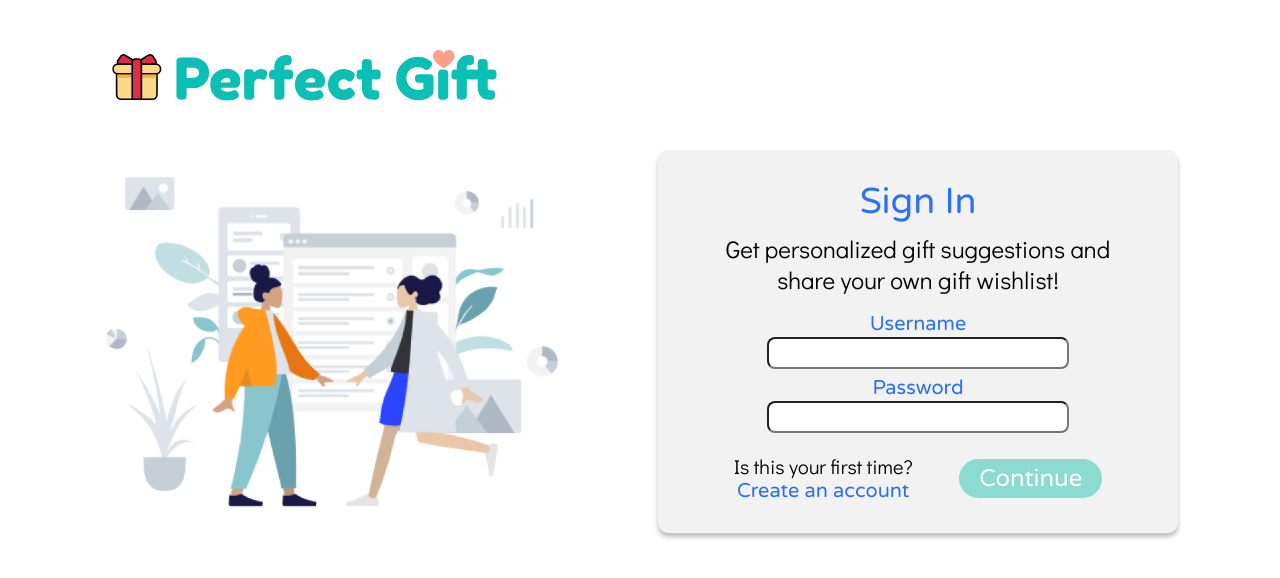
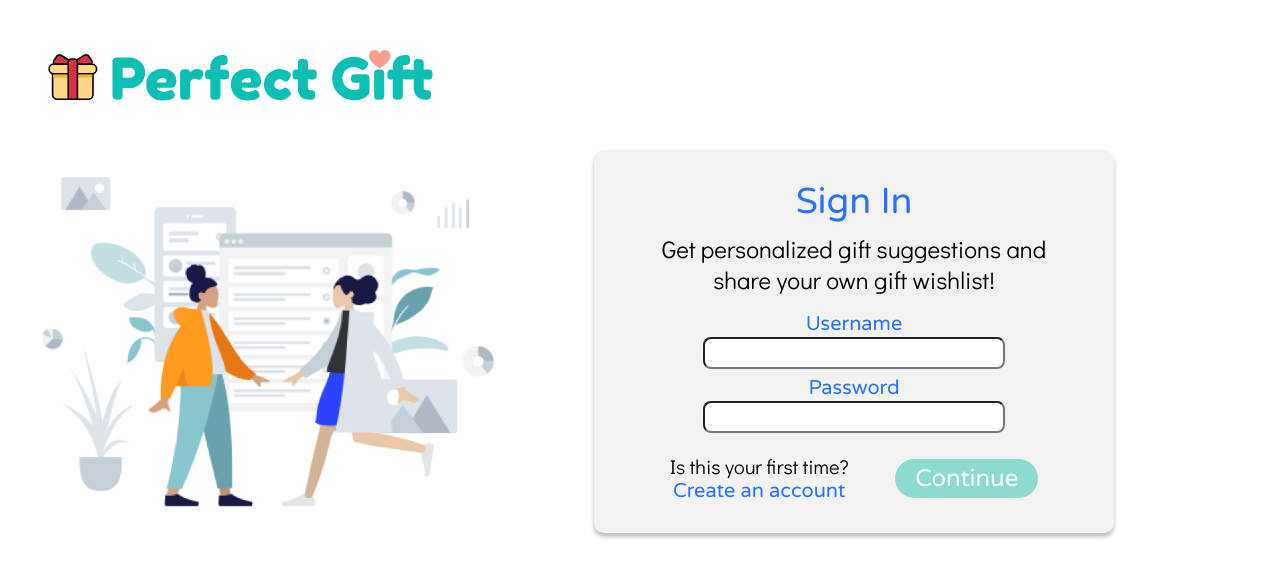
Before and after one commit to venuswku/perfect-gift, a React (Create React App) app: page /sign_in in a window 1280 px wide. Shown: the top 578 px of the page. Built offline with nearby package versions, Linux system fonts and the light colour scheme.

Commit message:
move logo to the left

```diff
--- a/src/pages/Sign_In/Sign_In.css
+++ b/src/pages/Sign_In/Sign_In.css
@@ -1,8 +1,8 @@
 .SignIn {
   width: 90%;
-  padding: 0% 5% 5%;
+  padding: 0% 5% 5% 0%;
   overflow-x: hidden;
-  min-height: 100vh;
+  max-height: 100vh;
 }
 
 .signInContent {
```
